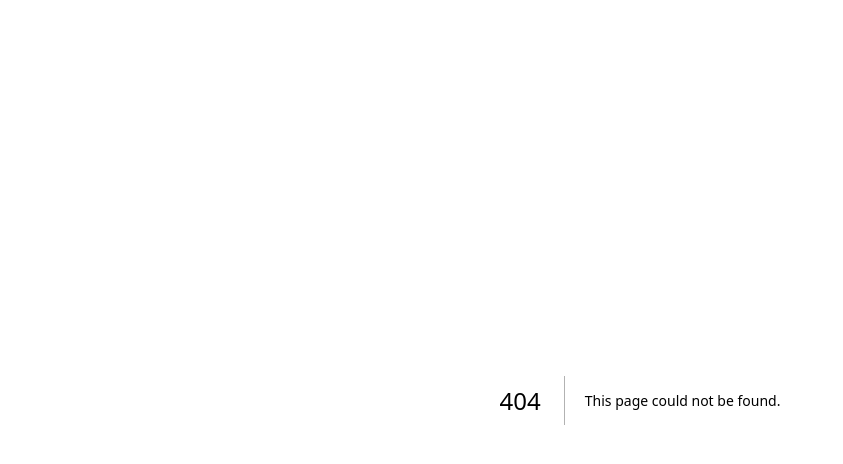
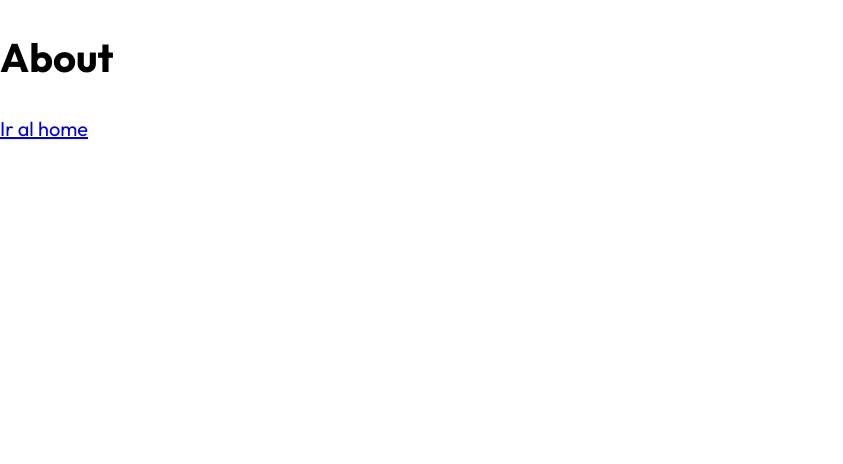
Before and after one commit to czabala847/next-guitarla, a Next.js app: page /about in a window 1280 px wide. Before the commit this address had no page. Shown: the top 464 px of the page, without its empty margins (0-843 px from the left). Built offline with nearby package versions, Linux system fonts and the light colour scheme.

Commit message:
add layout

```diff
--- /dev/null
+++ b/components/layout.js
@@ -0,0 +1,14 @@
+import Head from "next/head";
+import React from "react";
+
+export const Layout = ({ children, title = "", description = "" }) => {
+  return (
+    <>
+      <Head>
+        <title>{`GuitarLA - ${title}`}</title>
+        <meta name="description" content={description} />
+      </Head>
+      {children}
+    </>
+  );
+};
--- /dev/null
+++ b/pages/about.js
@@ -0,0 +1,17 @@
+import Link from "next/link";
+import React from "react";
+import { Layout } from "../components/layout";
+
+const About = () => {
+  return (
+    <Layout
+      title="About"
+      description="Sobre nosotros Guitar LA, tienda de musica"
+    >
+      <h1>About</h1>
+      <Link href="/">Ir al home</Link>
+    </Layout>
+  );
+};
+
+export default About;
```
Also changed, not shown: pages/index.js (+10 -1 lines).
